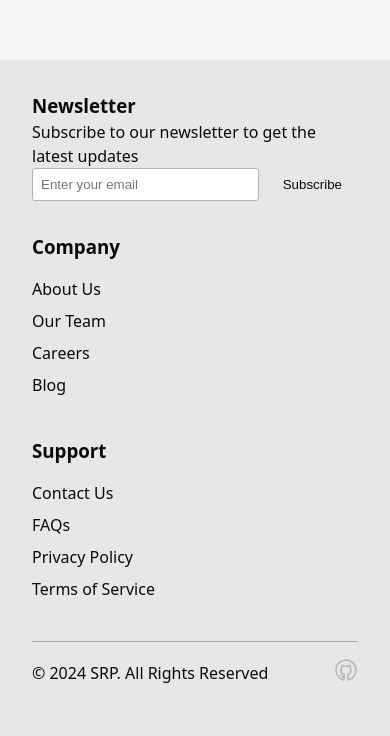
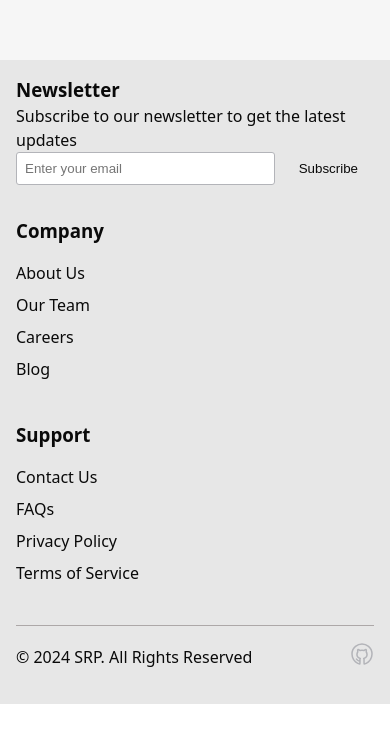
Before and after one commit to Srossiprieto/sroomShop, a React (Vite) app: page / in a window 390 px wide. Shown: the part 1628-2364 px from the top of the page. After the commit the page ends 2332 px from the top, so only its background shows below. Built offline with nearby package versions, Linux system fonts and the light colour scheme.

Commit message:
fix: footer

```diff
--- a/src/components/Footer/Footer.module.css
+++ b/src/components/Footer/Footer.module.css
@@ -100,16 +100,15 @@
   .footer {
     padding: 1rem 5rem;
   }
-
+  .footerColumns {
+    flex-direction: column;
+  }
 }
 
 @media screen and (max-width: 768px) {
 
   .footer {
-    padding: 2rem 2rem;
-  }
-  .footerColumns {
-    flex-direction: column;
+    padding: 1rem 2rem;
   }
   .footerContainer{
     display: flex;
@@ -125,3 +124,9 @@
     align-items: flex-start;
   }
 }
+
+@media (max-width: 480px) {
+  .footer {
+      padding: 1rem;
+  }
+}
```
